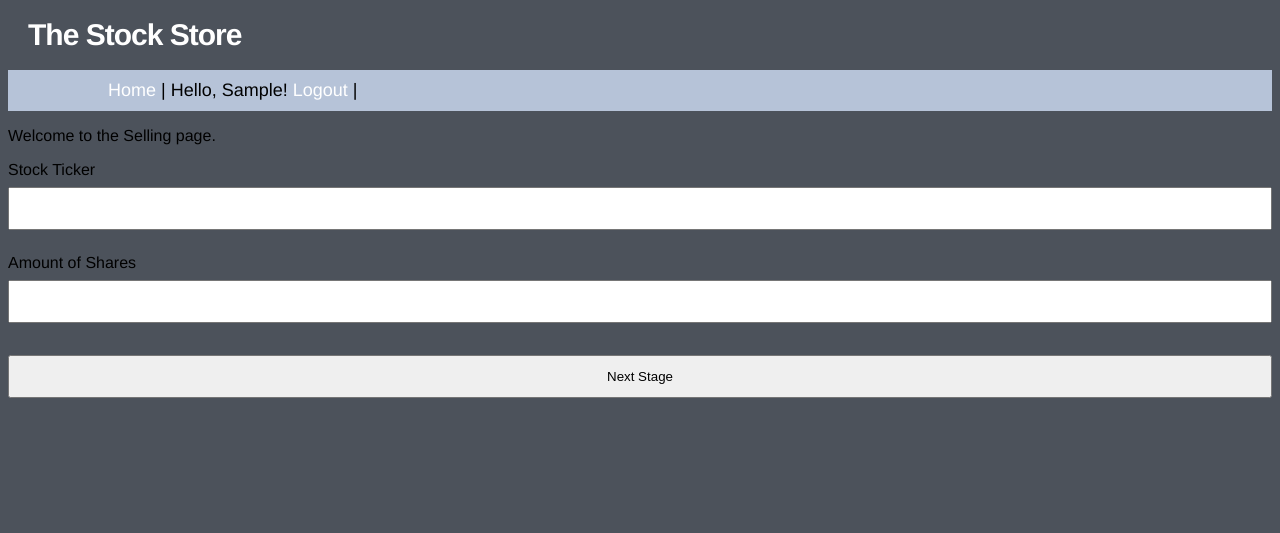
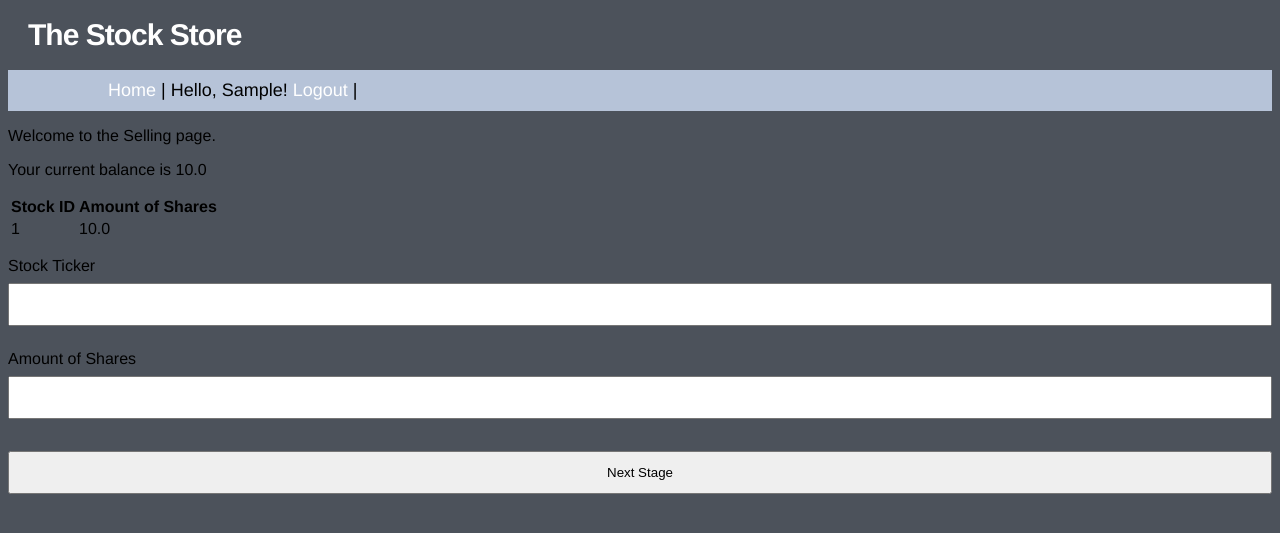
Before and after one commit to tc5368/Group_Project, a Flask app: template Stocks/templates/sell.html in a window 1280 px wide. Shown: the top 533 px of the page. Run offline with Flask 3, Linux system fonts and the light colour scheme; the template is opened without the code that fills it: values that come from a table or form of the project are taken from there, others are empty; a user stored in the database is signed in; tables that the repository leaves empty hold one stand-in row (values such as "Sample post"); parts of the project's set-up code (start-up, migrations or seed data) failed here and were passed over.

Commit message:
Staring to add Sell

```diff
--- a/Stocks/templates/sell.html
+++ b/Stocks/templates/sell.html
@@ -2,6 +2,31 @@
 {% block content %}
 
 <p>Welcome to the Selling page.</p>
+
+{% if current_user.is_authenticated %}
+	<p> Your current balance is {{ current_user.balance }} </p>
+	<p></p>
+	{% if portfolio != [] %}
+		<table>
+			<tr>
+				<th>Stock ID</th>
+				<th>Amount of Shares</th>
+			</tr>
+		{% for purchase in portfolio %}
+			<tr>
+				<td>{{ purchase.Stock_ID }}</td>
+				<td>{{ purchase.Amount_of_Shares }}</td>
+			</tr>
+		{% endfor %}
+		</table>
+	{% else %}
+		<p><b>You have not purchased any stocks</b></p>
+	{% endif %}
+
+{% else %}
+	<p> Hey Guest </p>
+	<p> Please login to view your portfolio</p>
+{% endif %}
 
 <form method="POST" action="">
 	{{ form.csrf_token }}
```
